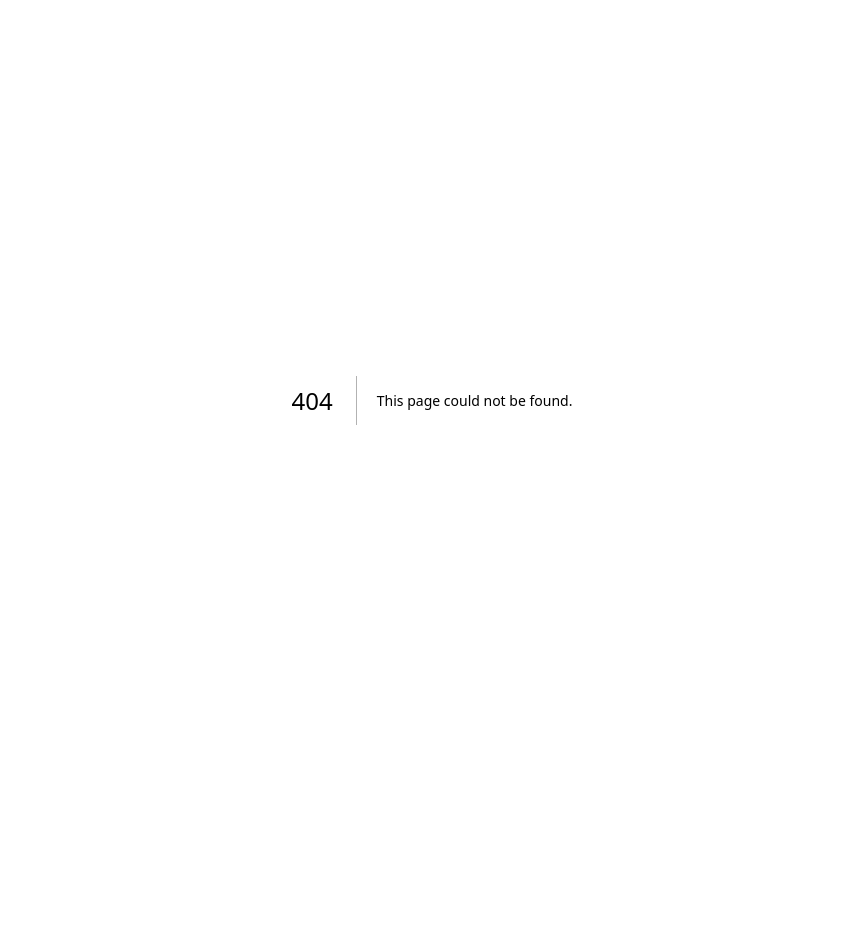
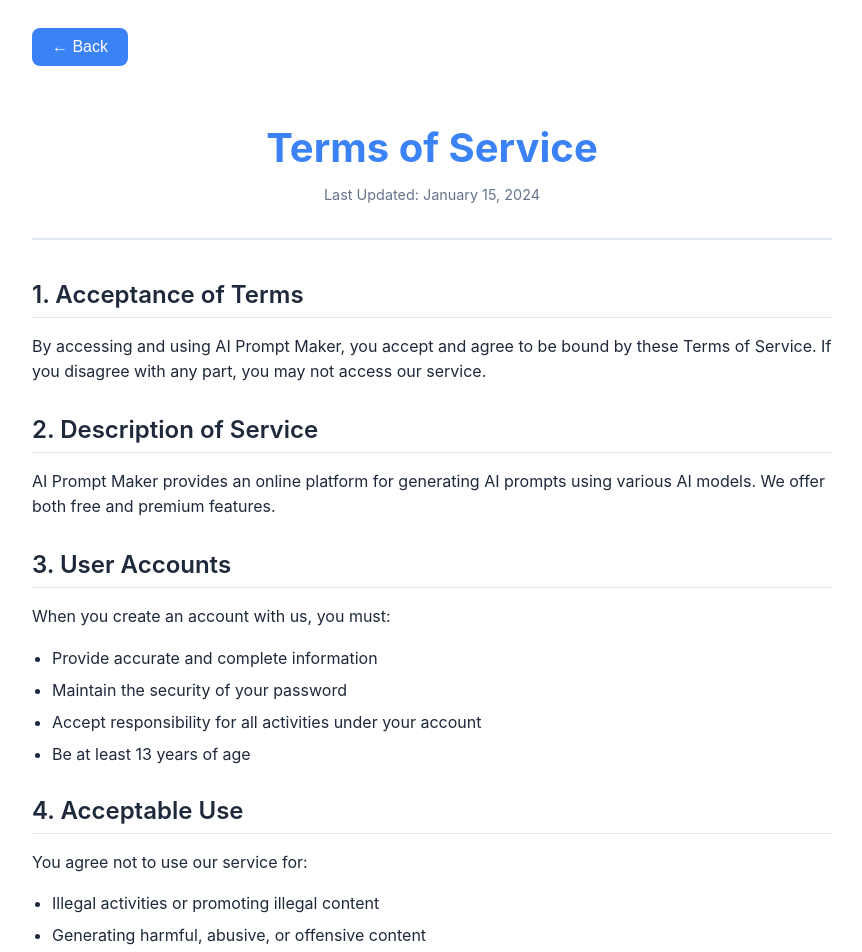
Before and after one commit to mahendramirdhapy-tech/prompt-maker-app, a Next.js app: page /terms in a window 1280 px wide. Before the commit this address had no page. Shown: the top 952 px of the page, without its empty margins (208-1070 px from the left). Before the commit the page ends 800 px from the top, so only its background shows below. Built offline with nearby package versions, Linux system fonts and the light colour scheme.

Commit message:
Create terms.js

```diff
--- /dev/null
+++ b/pages/terms.js
@@ -0,0 +1,175 @@
+// pages/terms.js
+import { useState } from 'react';
+import Head from 'next/head';
+import { useRouter } from 'next/router';
+
+export default function TermsOfService() {
+  const [darkMode, setDarkMode] = useState(false);
+  const router = useRouter();
+
+  const styles = {
+    container: {
+      maxWidth: '800px',
+      margin: '0 auto',
+      padding: '20px',
+      fontFamily: "'Inter', sans-serif",
+      backgroundColor: darkMode ? '#0f172a' : '#ffffff',
+      color: darkMode ? '#f8fafc' : '#1e293b',
+      minHeight: '100vh',
+    },
+    header: {
+      textAlign: 'center',
+      marginBottom: '40px',
+      paddingBottom: '20px',
+      borderBottom: `2px solid ${darkMode ? '#334155' : '#e2e8f0'}`,
+    },
+    title: {
+      fontSize: '2.5rem',
+      fontWeight: '700',
+      color: '#3b82f6',
+      marginBottom: '10px',
+    },
+    lastUpdated: {
+      color: darkMode ? '#94a3b8' : '#64748b',
+      fontSize: '0.9rem',
+    },
+    section: {
+      marginBottom: '30px',
+    },
+    sectionTitle: {
+      fontSize: '1.5rem',
+      fontWeight: '600',
+      color: darkMode ? '#f8fafc' : '#1e293b',
+      marginBottom: '15px',
+      paddingBottom: '8px',
+      borderBottom: `1px solid ${darkMode ? '#334155' : '#e2e8f0'}`,
+    },
+    paragraph: {
+      lineHeight: '1.6',
+      marginBottom: '15px',
+      fontSize: '1rem',
+    },
+    list: {
+      paddingLeft: '20px',
+      marginBottom: '15px',
+    },
+    listItem: {
+      marginBottom: '8px',
+      lineHeight: '1.5',
+    },
+    backButton: {
+      padding: '10px 20px',
+      backgroundColor: '#3b82f6',
+      color: 'white',
+      border: 'none',
+      borderRadius: '8px',
+      cursor: 'pointer',
+      fontSize: '1rem',
+      marginBottom: '30px',
+    }
+  };
+
+  return (
+    <>
+      <Head>
+        <title>Terms of Service - AI Prompt Maker</title>
+        <meta name="description" content="Terms of Service for AI Prompt Maker. Learn about our rules and guidelines." />
+      </Head>
+
+      <div style={styles.container}>
+        <button
+          onClick={() => router.back()}
+          style={styles.backButton}
+        >
+          ← Back
+        </button>
+
+        <header style={styles.header}>
+          <h1 style={styles.title}>Terms of Service</h1>
+          <p style={styles.lastUpdated}>Last Updated: January 15, 2024</p>
+        </header>
+
+        <div style={styles.section}>
+          <h2 style={styles.sectionTitle}>1. Acceptance of Terms</h2>
+          <p style={styles.paragraph}>
+            By accessing and using AI Prompt Maker, you accept and agree to be bound by these Terms of Service. If you disagree with any part, you may not access our service.
+          </p>
+        </div>
+
+        <div style={styles.section}>
+          <h2 style={styles.sectionTitle}>2. Description of Service</h2>
+          <p style={styles.paragraph}>
+            AI Prompt Maker provides an online platform for generating AI prompts using various AI models. We offer both free and premium features.
+          </p>
+        </div>
+
+        <div style={styles.section}>
+          <h2 style={styles.sectionTitle}>3. User Accounts</h2>
+          <p style={styles.paragraph}>When you create an account with us, you must:</p>
+          <ul style={styles.list}>
+            <li style={styles.listItem}>Provide accurate and complete information</li>
+            <li style={styles.listItem}>Maintain the security of your password</li>
+            <li style={styles.listItem}>Accept responsibility for all activities under your account</li>
+            <li style={styles.listItem}>Be at least 13 years of age</li>
+          </ul>
+        </div>
+
+        <div style={styles.section}>
+          <h2 style={styles.sectionTitle}>4. Acceptable Use</h2>
+          <p style={styles.paragraph}>You agree not to use our service for:</p>
+          <ul style={styles.list}>
+            <li style={styles.listItem}>Illegal activities or promoting illegal content</li>
+            <li style={styles.listItem}>Generating harmful, abusive, or offensive content</li>
+            <li style={styles.listItem}>Spamming or automated bulk requests</li>
+            <li style={styles.listItem}>Attempting to disrupt or overload our services</li>
+            <li style={styles.listItem}>Violating intellectual property rights</li>
+          </ul>
+        </div>
+
+        <div style={styles.section}>
+          <h2 style={styles.sectionTitle}>5. Intellectual Property</h2>
+          <p style={styles.paragraph}>
+            The prompts you generate belong to you. However, you grant us a license to use generated content to improve our services. Our platform and technology remain our intellectual property.
+          </p>
+        </div>
+
+        <div style={styles.section}>
+          <h2 style={styles.sectionTitle}>6. Service Limitations</h2>
+          <p style={styles.paragraph}>
+            Free users are limited to 5 prompts per session. We reserve the right to modify or discontinue services at any time. We don't guarantee uninterrupted or error-free service.
+          </p>
+        </div>
+
+        <div style={styles.section}>
+          <h2 style={styles.sectionTitle}>7. Termination</h2>
+          <p style={styles.paragraph}>
+            We may terminate or suspend your account for violations of these terms. You may delete your account at any time through your account settings.
+          </p>
+        </div>
+
+        <div style={styles.section}>
+          <h2 style={styles.sectionTitle}>8. Limitation of Liability</h2>
+          <p style={styles.paragraph}>
+            AI Prompt Maker is provided "as is" without warranties. We are not liable for any damages resulting from your use of our service.
+          </p>
+        </div>
+
+        <div style={styles.section}>
+          <h2 style={styles.sectionTitle}>9. Changes to Terms</h2>
+          <p style={styles.paragraph}>
+            We may update these terms periodically. Continued use of our service after changes constitutes acceptance of the new terms.
+          </p>
+        </div>
+
+        <div style={styles.section}>
+          <h2 style={styles.sectionTitle}>10. Contact Information</h2>
+          <p style={styles.paragraph}>
+            For questions about these Terms of Service, contact us at:
+            <br />
+            <strong>Email:</strong> legal@aipromptmaker.online
+          </p>
+        </div>
+      </div>
+    </>
+  );
+}
```
